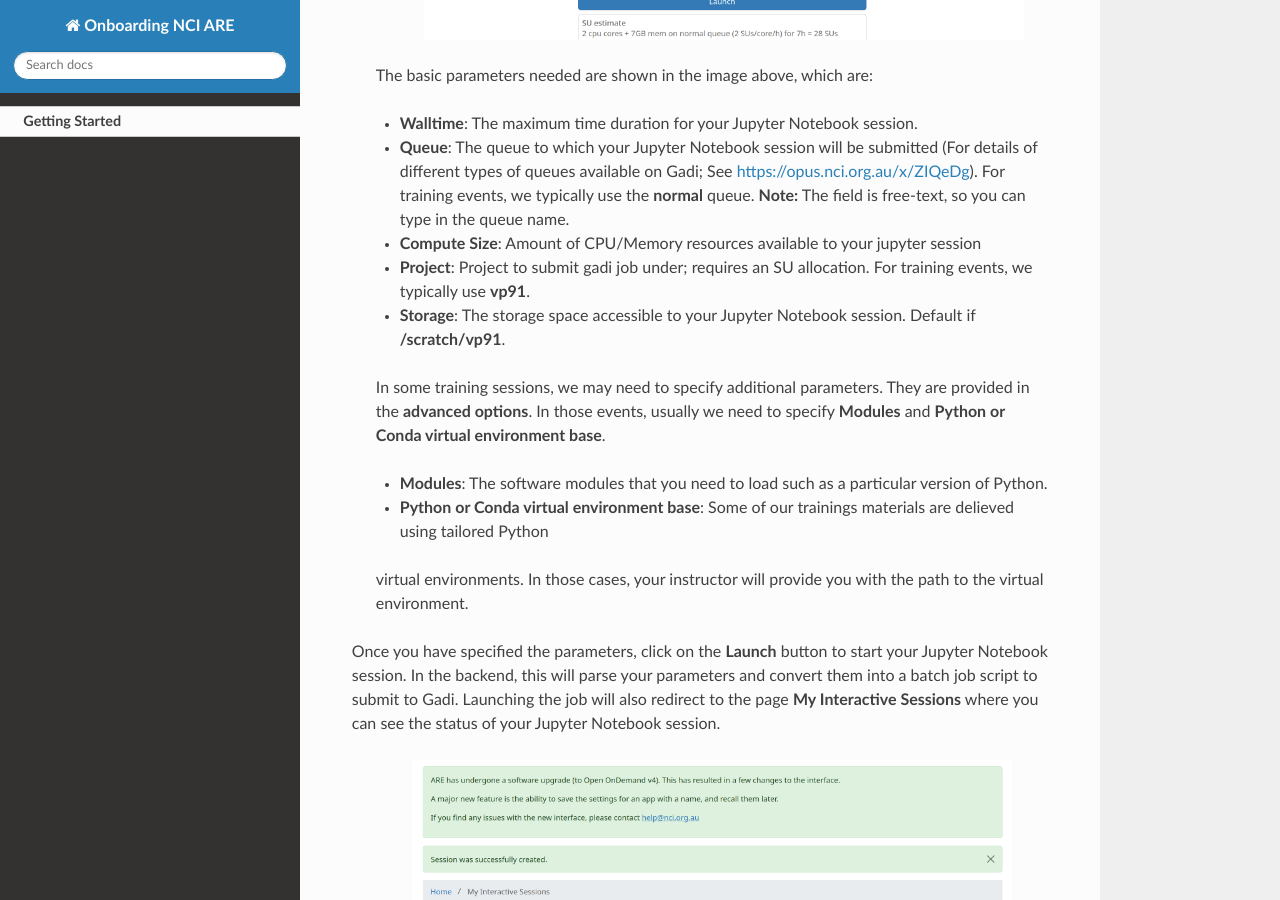
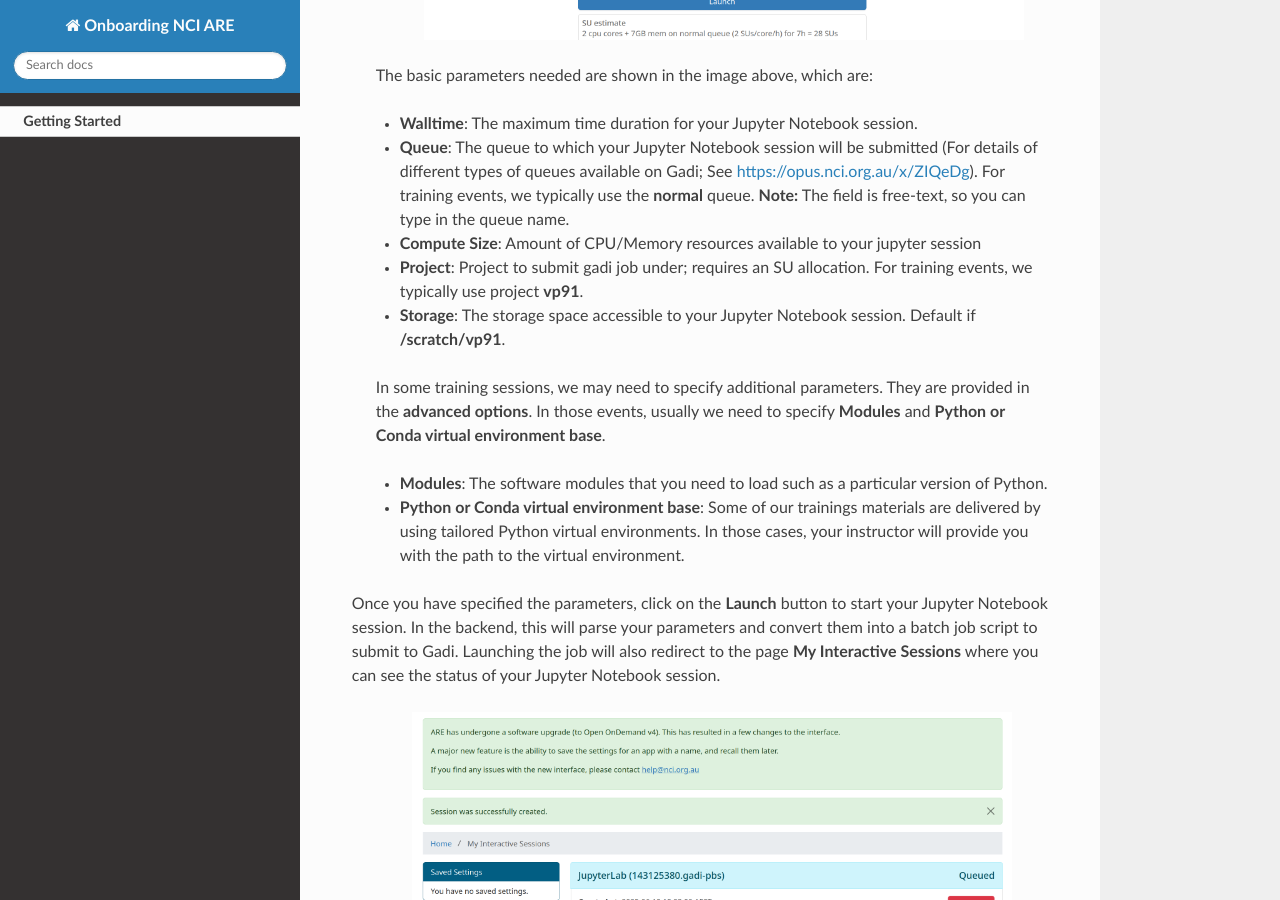
Before and after one commit to NCI900-Training-Organisation/Onboarding-ARE, a Sphinx documentation site: the page built from docs/source/start.rst, in a window 1280 px wide and 900 px high, scrolled down 2394 px. Built offline with Sphinx 7.4.7 and the Read the Docs theme 3.1.0, drawn with Linux system fonts in a browser that asks for light colours; some of the changed text lies outside the part shown.

Commit message:
typo fix

```diff
--- a/docs/source/start.rst
+++ b/docs/source/start.rst
@@ -58,7 +58,7 @@ To use Jupyter Notebooks in ARE is simple. After logging in to ARE, click on the
 
  - **Compute Size**: Amount of CPU/Memory resources available to your jupyter session
 
- - **Project**: Project to submit gadi job under; requires an SU allocation. For training events, we typically use  **vp91**.
+ - **Project**: Project to submit gadi job under; requires an SU allocation. For training events, we typically use project **vp91**.
 
  - **Storage**: The storage space accessible to your Jupyter Notebook session. Default if **/scratch/vp91**.
 
@@ -68,8 +68,7 @@ To use Jupyter Notebooks in ARE is simple. After logging in to ARE, click on the
 
  - **Modules**: The software modules that you need to load such as a particular version of Python.
 
- - **Python or Conda virtual environment base**:  Some of our trainings materials are delieved using tailored Python
- virtual environments. In those cases, your instructor will provide you with the path to the virtual environment.
+ - **Python or Conda virtual environment base**: Some of our trainings materials are delivered by using tailored Python virtual environments. In those cases, your instructor will provide you with the path to the virtual environment.
 
 
 Once you have specified the parameters, click on the **Launch** button to start your Jupyter Notebook session.
```
Also changed, not shown: other parts of docs/source/start.rst (+2 -2 lines).
